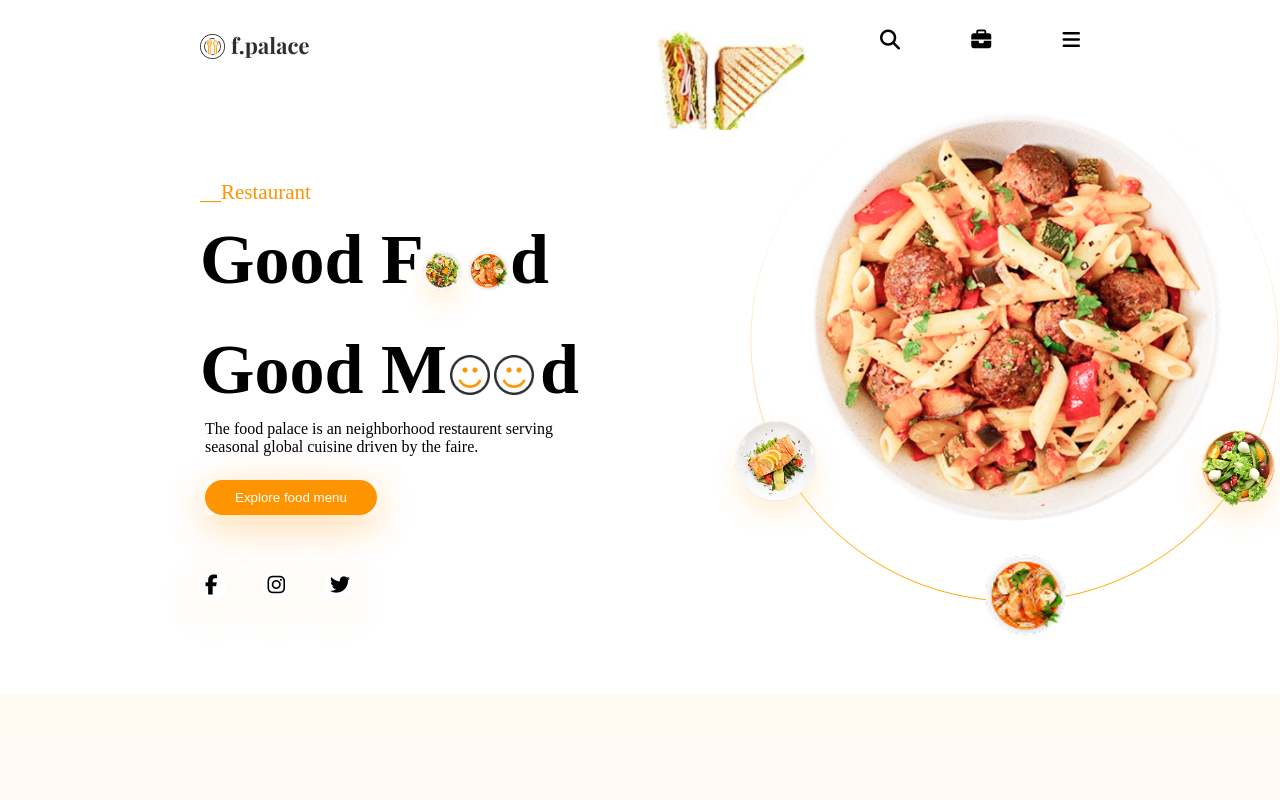
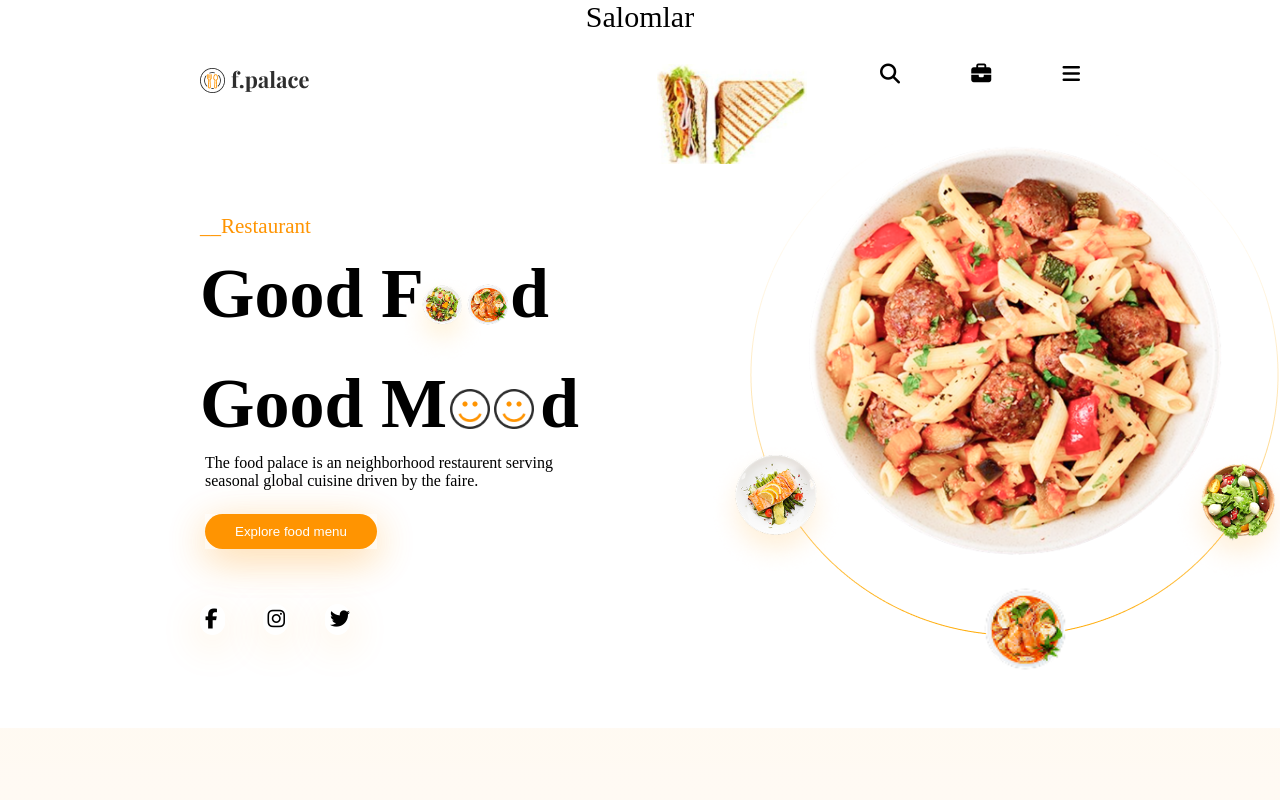
Before and after one commit to bilol254/figma, a plain HTML site: page index.html in a window 1280 px wide. Shown: the top 800 px of the page. Drawn offline with Linux system fonts and the light colour scheme.

Commit message:
hello done!

```diff
--- a/index.html
+++ b/index.html
@@ -14,6 +14,9 @@
     />
 </head>
 <body>
+    <div class="hello">
+        Salomlar
+    </div>
     <div class="contenr">
         <div class="box1">
             <div>
--- a/style.css
+++ b/style.css
@@ -3,8 +3,12 @@
     margin: 0;
     padding: 0;
     box-sizing: border-box;
-    /* font-weight: 100; */
-    /* border: 2px solid red; */
+}
+.hello{
+    display: flex;
+    align-items: center;
+    justify-content: center;
+    font-size: 30px;
 }
 .logo{
     display: flex;
```
